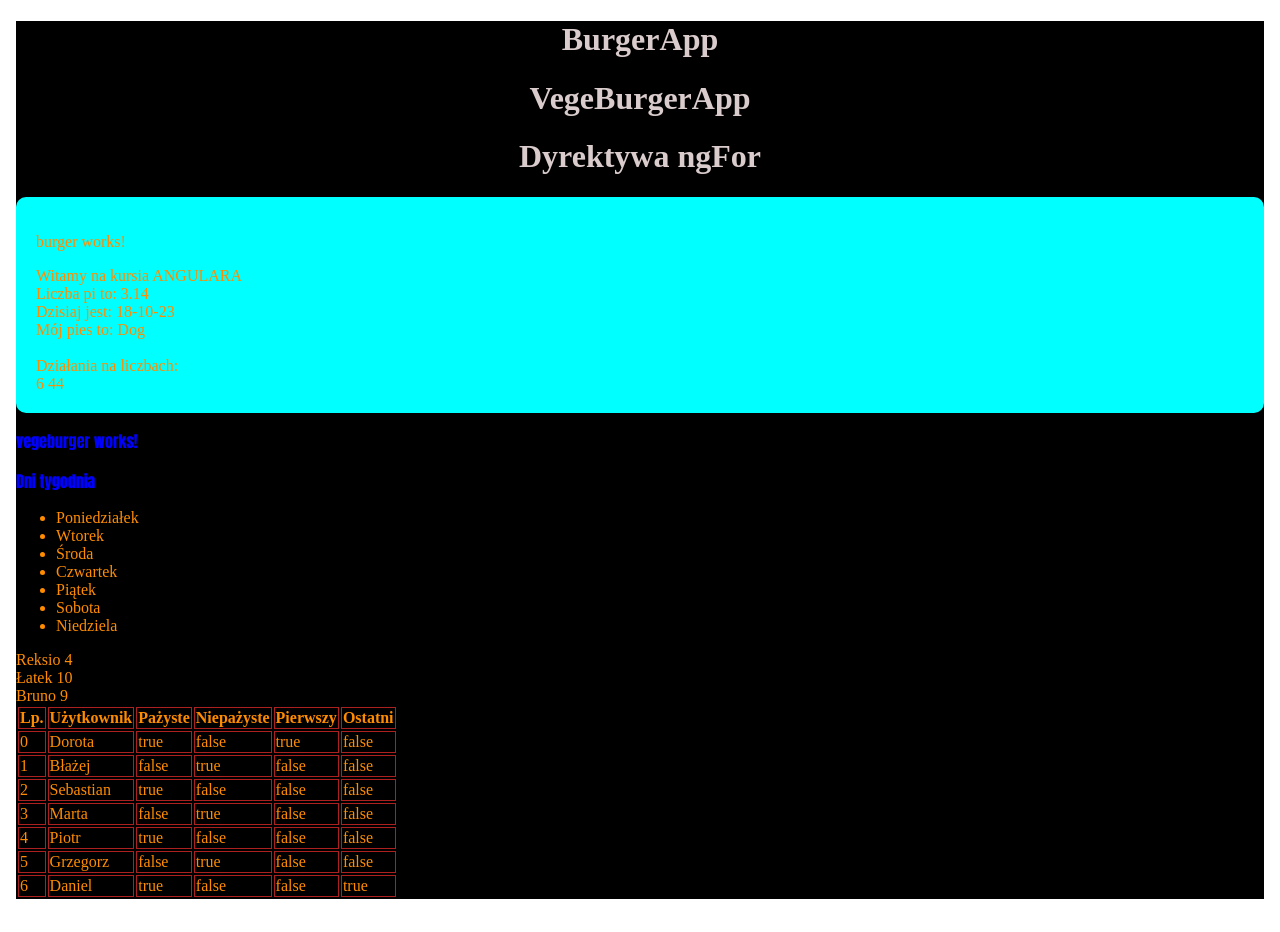
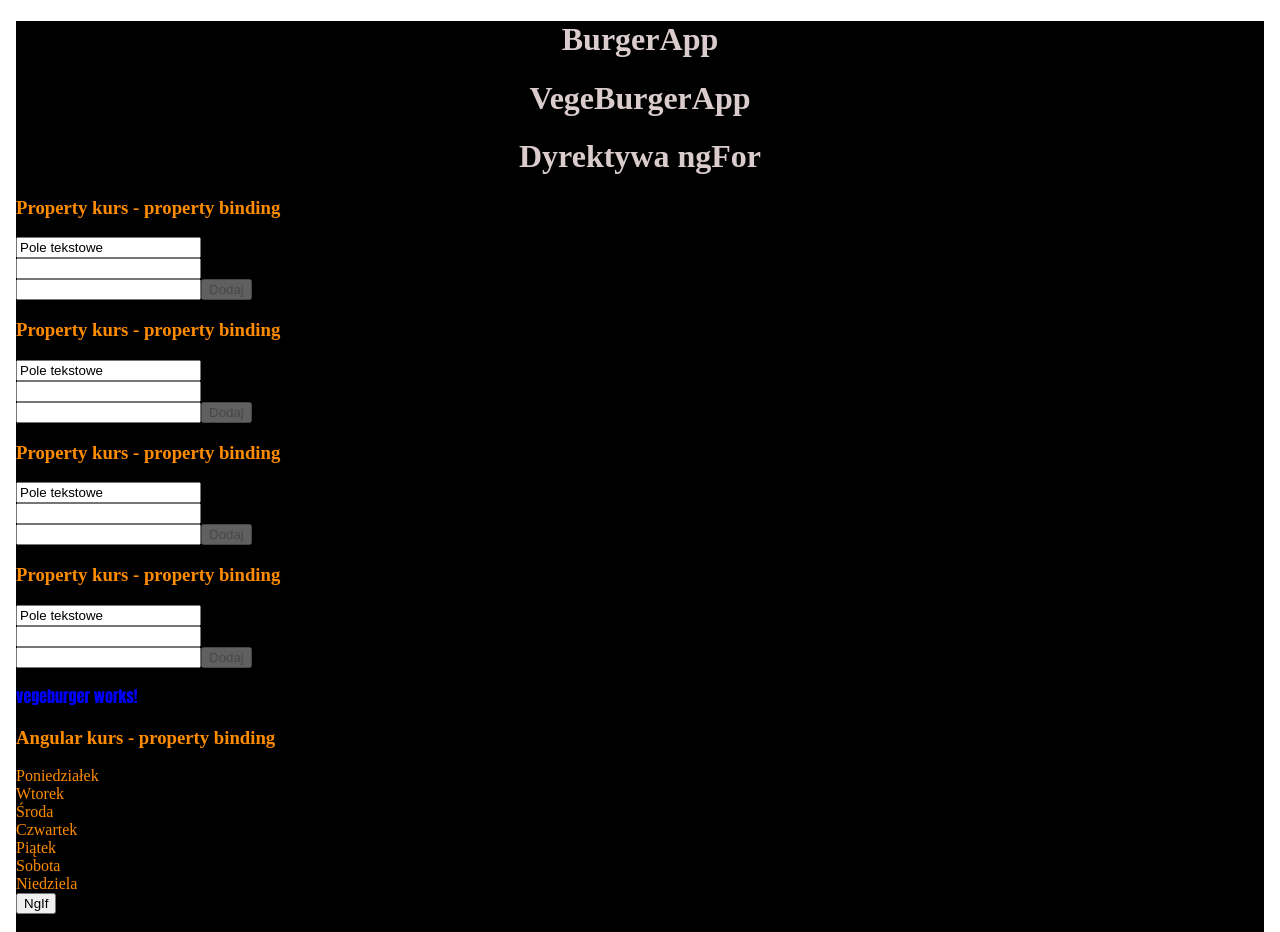
Before and after one commit to Ajmris/burger-app, an Angular app: page / in a window 1280 px wide. Shown: the top 932 px of the page. Before the commit the page ends 907 px from the top, so only its background shows below. Built offline with nearby package versions, Linux system fonts and the light colour scheme.

Commit message:
click event and data binding

```diff
--- a/src/app/app.component.html
+++ b/src/app/app.component.html
@@ -5,7 +5,7 @@
     <h1>{{title3}}</h1>
   </div>
   <div class="jumbotron">
-    <app-burger></app-burger>
+    <app-burger *ngFor="let i of [1, 2, 2, 4]"></app-burger>
     <app-vegeburger></app-vegeburger>
     <table>
       <th>Lp.</th>
--- a/src/app/app.module.ts
+++ b/src/app/app.module.ts
@@ -1,6 +1,6 @@
 import { NgModule } from '@angular/core';
 import { BrowserModule } from '@angular/platform-browser';
-
+import { FormsModule } from '@angular/forms'; // Dodaj import
 import { AppComponent } from './app.component';
 import { BurgerComponent } from './burger/burger.component';
 import { VegeburgerComponent } from './vegeburger/vegeburger.component';
@@ -12,7 +12,8 @@ import { VegeburgerComponent } from './vegeburger/vegeburger.component';
     VegeburgerComponent
   ],
   imports: [
-    BrowserModule
+    BrowserModule,
+    FormsModule
   ],
   providers: [],
   bootstrap: [AppComponent]
--- a/src/app/burger/burger.component.html
+++ b/src/app/burger/burger.component.html
@@ -1,13 +1,13 @@
-<div class="container">
-    <p>burger works!</p>
-    Witamy na kursia {{title | uppercase}}<br>
-    Liczba pi to: {{pi | number: '1.1-2'}} <br>
-    Dzisiaj jest: {{date | date: 'dd-MM-yy'}}<br>
-    Mój pies to: {{dog && dog.name}}<br>
-    <!--Ma {{dog.age}} lat<br>
-    {{showDog()}}<br>-->
-    <br>
-    Działania na liczbach:<br>
-    {{2+2*2}}
-    {{56-24/6*3}}
+<h3>Property kurs - property binding</h3>
+<div>
+    <input [value]="inputText">
 </div>
+<div>
+    <input [(ngModel)]="inputText2Way">
+    {{inputText2Way}}
+</div>
+<div>
+    <input (click)="click($event)">
+    <button [disabled]="button">Dodaj</button>
+    {{showClick}}
+</div>
--- a/src/app/burger/burger.component.ts
+++ b/src/app/burger/burger.component.ts
@@ -6,15 +6,13 @@ import { Component } from '@angular/core';
   styleUrls: ['./burger.component.css']
 })
 export class BurgerComponent {
-  title='Angulara';
-  pi=Math.PI;
-  date=new Date();
-  dog=Dog;/*new Dog('Perła', 12);
-  showDog(){
-    return "Mój piesio to "+this.dog.name+" i ma "+this.dog.age+" lata.";
-  }*/
-}
-class Dog{
-  constructor(public name: string, public age: number){
+  inputText: string = 'Pole tekstowe';
+  inputText2Way: string = ''; // Inicjalizacja inputText2Way jako pustego ciągu znaków
+  button: boolean = true;
+  showClick: string = '';
+
+  click(event: MouseEvent): void {
+    this.showClick = 'Przycisk aktywny!';
+    this.button = false;
   }
 }
--- a/src/app/vegeburger/vegeburger.component.html
+++ b/src/app/vegeburger/vegeburger.component.html
@@ -1,10 +1,16 @@
 <p>vegeburger works!</p>
+<h3>Angular kurs - property binding</h3>
+<ng-container *ngIf="isVisible">
+    <div *ngFor="let day of days">
+        <div>{{day}}</div>
+    </div>
+</ng-container>
+<button (click)="show()">NgIf</button>
+<br>
 <p>Dni tygodnia</p>
-<ul>
-    <li *ngFor="let day of days">
-        {{day}}
-    </li>
-</ul>
-<div *ngFor="let dog of dogs">
-    {{dog.name}} {{dog.age}}
+<div [hidden]="isHidden">
+    <div *ngFor="let day of days">
+        <div>{{day}}</div>
+    </div>
 </div>
+<button (click)="hidden()">Hidden</button>
--- a/src/app/vegeburger/vegeburger.component.ts
+++ b/src/app/vegeburger/vegeburger.component.ts
@@ -6,15 +6,20 @@ import { Component } from '@angular/core';
   styleUrls: ['./vegeburger.component.css']
 })
 export class VegeburgerComponent {
-  days=['Poniedziałek','Wtorek', 'Środa', 'Czwartek', 'Piątek', 'Sobota', 'Niedziela'];
-
-  dogs=new Array<Dog>();
-
-  constructor(){
-    this.dogs.push(new Dog('Reksio', 4), new Dog('Łatek', 10), new Dog('Bruno', 9));
+  title='Angular';
+  days=['Poniedziałek',
+  'Wtorek',
+  'Środa',
+  'Czwartek',
+  'Piątek',
+  'Sobota',
+  'Niedziela'];
+  isVisible=true;
+  isHidden=false;
+  show(){
+    this.isVisible=!this.isVisible;
+  }
+  hidden(){
+    this.isHidden=!this.isHidden;
   }
 }
-class Dog{
-  constructor(public name: string, public age: number){
-  }
-}
```
Also changed, not shown: 1 other file (tests, documents, lock files or other folders).
